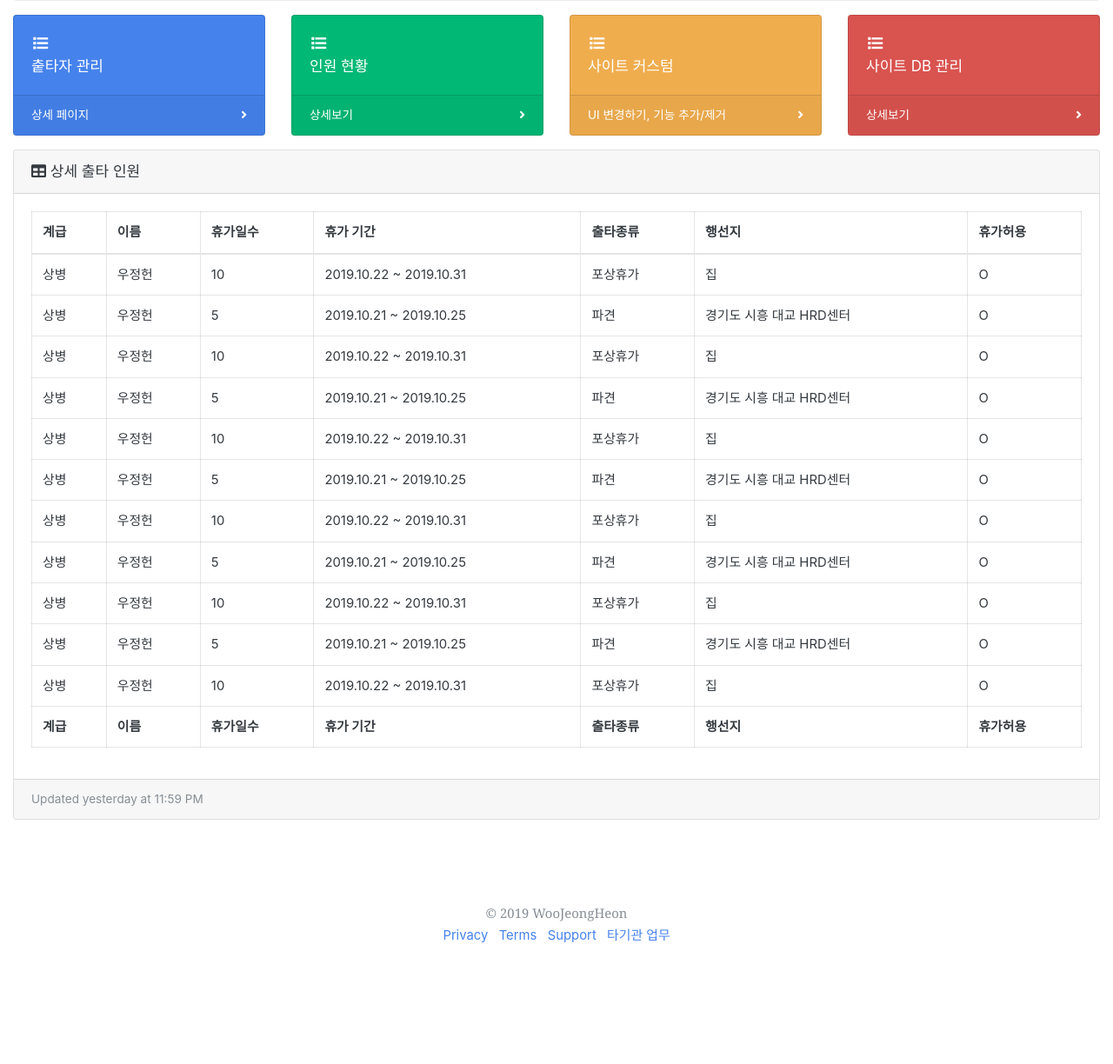
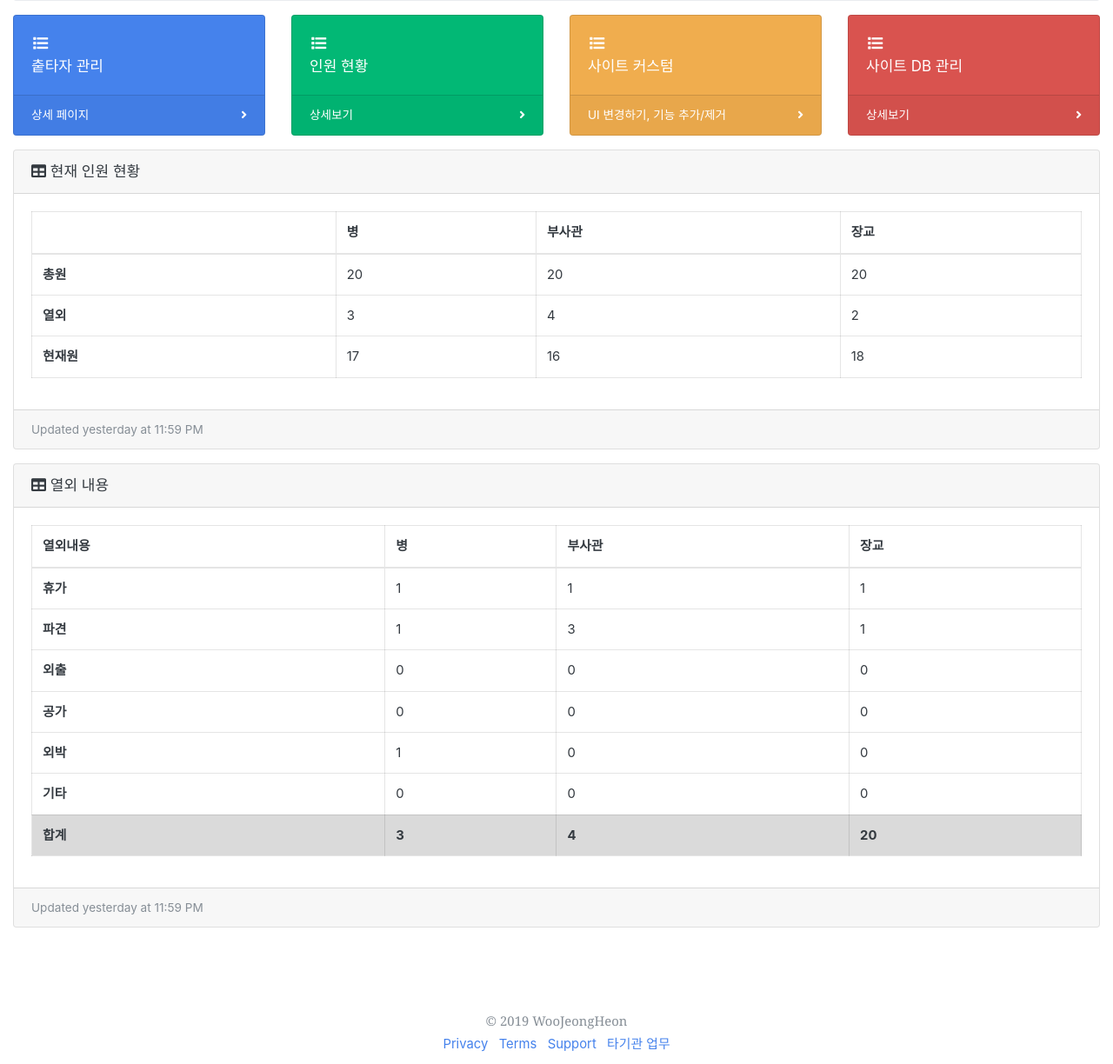
Before and after one commit to WooJeongHeon/SmartWork, a Django app: page /admin/headcount/ in a window 1280 px wide. Shown: the part 165-1389 px from the top of the page at 87% size. Before the commit the page ends 1250 px from the top, so only its background shows below. Run offline with Django 3.2, Linux system fonts and the light colour scheme; data that the repository does not hold is empty; parts of the project's set-up code (start-up, migrations or seed data) failed here and were passed over; some libraries are stand-ins or nearby versions.

Commit message:
made headcount front-end
Signed-off-by: JeongHeon Woo <email@woojeongheon.com>

```diff
--- a/AdminPages/templates/headcount.html
+++ b/AdminPages/templates/headcount.html
@@ -13,157 +13,44 @@
                 </li>
                 <li class="breadcrumb-item active">출타자 관리</li>
             </ol>
-        {% include './base_menu.html' %}
-
-
+            {% include './base_menu.html' %}
 
             <!-- DataTables Example -->
             <div class="card mb-3">
                 <div class="card-header">
                     <i class="fas fa-table"></i>
-                    상세 출타 인원</div>
+                    현재 인원 현황</div>
                 <div class="card-body">
                     <div class="table-responsive">
                         <table class="table table-bordered" id="dataTable" width="100%" cellspacing="0">
                             <thead>
                                 <tr>
-                                    <th>계급</th>
-                                    <th>이름</th>
-                                    <th>휴가일수</th>
-                                    <th>휴가 기간</th>
+                                    <th> </th>
+                                    <th>병</th>
+                                    <th>부사관</th>
+                                    <th>장교</th>
 
-                                    <th>출타종류</th>
-                                    <th>행선지</th>
-                                    <th>휴가허용</th>
                                 </tr>
                             </thead>
-                            <tfoot>
-                                <tr>
-                                    <th>계급</th>
-                                    <th>이름</th>
-                                    <th>휴가일수</th>
-                                    <th>휴가 기간</th>
 
-                                    <th>출타종류</th>
-                                    <th>행선지</th>
-                                    <th>휴가허용</th>
-                                </tr>
-                            </tfoot>
                             <tbody>
                                 <tr>
-                                    <td>상병</td>
-                                    <td>우정헌</td>
-                                    <td>10</td>
-                                    <td>2019.10.22 ~ 2019.10.31</td>
-
-                                    <td>포상휴가</td>
-                                    <td>집</td>
-                                    <td>O</td>
+                                    <th scope="row">총원</th>
+                                    <td>20</td>
+                                    <td>20</td>
+                                    <td>20</td>
                                 </tr>
                                 <tr>
-                                    <td>상병</td>
-                                    <td>우정헌</td>
-                                    <td>5</td>
-                                    <td>2019.10.21 ~ 2019.10.25</td>
-
-                                    <td>파견</td>
-                                    <td>경기도 시흥 대교 HRD센터</td>
-                                    <td>O</td>
-                                </tr>
-
-                                <tr>
-                                    <td>상병</td>
-                                    <td>우정헌</td>
-                                    <td>10</td>
-                                    <td>2019.10.22 ~ 2019.10.31</td>
-
-                                    <td>포상휴가</td>
-                                    <td>집</td>
-                                    <td>O</td>
+                                    <th scope="row">열외</th>
+                                    <td>3</td>
+                                    <td>4</td>
+                                    <td>2</td>
                                 </tr>
                                 <tr>
-                                    <td>상병</td>
-                                    <td>우정헌</td>
-                                    <td>5</td>
-                                    <td>2019.10.21 ~ 2019.10.25</td>
-
-                                    <td>파견</td>
-                                    <td>경기도 시흥 대교 HRD센터</td>
-                                    <td>O</td>
-                                </tr>
-
-                                <tr>
-                                    <td>상병</td>
-                                    <td>우정헌</td>
-                                    <td>10</td>
-                                    <td>2019.10.22 ~ 2019.10.31</td>
-
-                                    <td>포상휴가</td>
-                                    <td>집</td>
-                                    <td>O</td>
-                                </tr>
-                                <tr>
-                                    <td>상병</td>
-                                    <td>우정헌</td>
-                                    <td>5</td>
-                                    <td>2019.10.21 ~ 2019.10.25</td>
-
-                                    <td>파견</td>
-                                    <td>경기도 시흥 대교 HRD센터</td>
-                                    <td>O</td>
-                                </tr>
-
-                                <tr>
-                                    <td>상병</td>
-                                    <td>우정헌</td>
-                                    <td>10</td>
-                                    <td>2019.10.22 ~ 2019.10.31</td>
-
-                                    <td>포상휴가</td>
-                                    <td>집</td>
-                                    <td>O</td>
-                                </tr>
-                                <tr>
-                                    <td>상병</td>
-                                    <td>우정헌</td>
-                                    <td>5</td>
-                                    <td>2019.10.21 ~ 2019.10.25</td>
-
-                                    <td>파견</td>
-                                    <td>경기도 시흥 대교 HRD센터</td>
-                                    <td>O</td>
-                                </tr>
-
-                                <tr>
-                                    <td>상병</td>
-                                    <td>우정헌</td>
-                                    <td>10</td>
-                                    <td>2019.10.22 ~ 2019.10.31</td>
-
-                                    <td>포상휴가</td>
-                                    <td>집</td>
-                                    <td>O</td>
-                                </tr>
-                                <tr>
-                                    <td>상병</td>
-                                    <td>우정헌</td>
-                                    <td>5</td>
-                                    <td>2019.10.21 ~ 2019.10.25</td>
-
-                                    <td>파견</td>
-                                    <td>경기도 시흥 대교 HRD센터</td>
-                                    <td>O</td>
-                                </tr>
-
-                                <tr>
-                                    <td>상병</td>
-                                    <td>우정헌</td>
-                                    <td>10</td>
-                                    <td>2019.10.22 ~ 2019.10.31</td>
-
-                                    <td>포상휴가</td>
-                                    <td>집</td>
-                                    <td>O</td>
+                                    <th scope="row">현재원</th>
+                                    <td>17</td>
+                                    <td>16</td>
+                                    <td>18</td>
                                 </tr>
 
                             </tbody>
@@ -173,6 +60,78 @@
                 <div class="card-footer small text-muted">Updated yesterday at 11:59 PM</div>
             </div>
 
+            <!-- DataTables Example -->
+            <div class="card mb-3">
+                <div class="card-header">
+                    <i class="fas fa-table"></i>
+                    열외 내용</div>
+                <div class="card-body">
+                    <div class="table-responsive">
+                        <table class="table table-bordered" id="dataTable" width="100%" cellspacing="0">
+                            <thead>
+                                <tr>
+                                    <th>열외내용</th>
+                                    <th>병</th>
+                                    <th>부사관</th>
+                                    <th>장교</th>
+
+                                </tr>
+                            </thead>
+                            <tfoot>
+                                 <tr class="table-active">
+
+                                    <th>합계</th>
+                                    <th>3</th>
+                                    <th>4</th>
+                                    <th>20</th>
+
+                                </tr>
+                            </tfoot>
+                            <tbody>
+                                <tr>
+                                    <th scope="row">휴가</th>
+                                    <td>1</td>
+                                    <td>1</td>
+                                    <td>1</td>
+                                </tr>
+                                <tr>
+                                    <th scope="row">파견</th>
+                                    <td>1</td>
+                                    <td>3</td>
+                                    <td>1</td>
+                                </tr>
+                                <tr>
+                                    <th scope="row">외출</th>
+                                    <td>0</td>
+                                    <td>0</td>
+                                    <td>0</td>
+                                </tr>
+                                <tr>
+                                    <th scope="row">공가</th>
+                                    <td>0</td>
+                                    <td>0</td>
+                                    <td>0</td>
+                                </tr>
+
+                                <tr>
+                                    <th scope="row">외박</th>
+                                    <td>1</td>
+                                    <td>0</td>
+                                    <td>0</td>
+                                </tr>
+
+                                <tr>
+                                    <th scope="row">기타</th>
+                                    <td>0</td>
+                                    <td>0</td>
+                                    <td>0</td>
+                                </tr>
+                            </tbody>
+                        </table>
+                    </div>
+                </div>
+                <div class="card-footer small text-muted">Updated yesterday at 11:59 PM</div>
+            </div>
 
         </div>
         <!-- /.container-fluid -->
```
